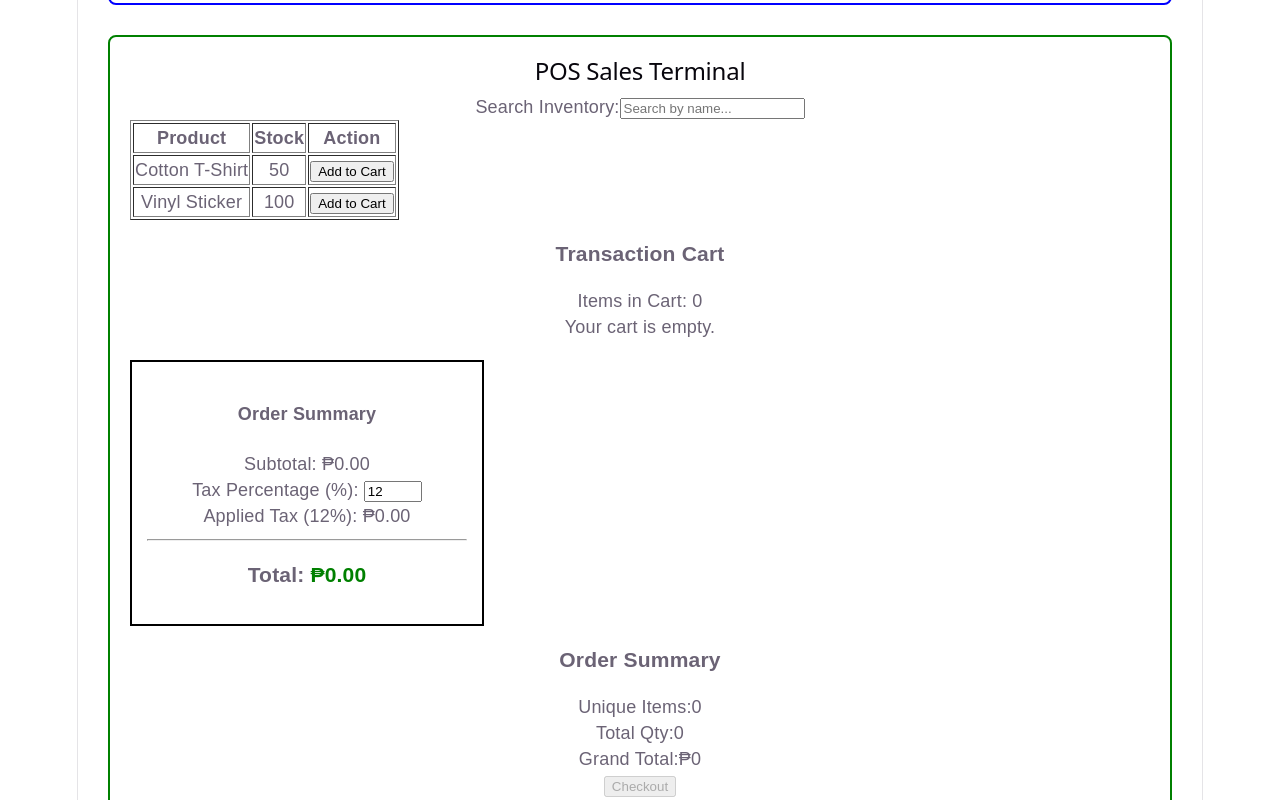
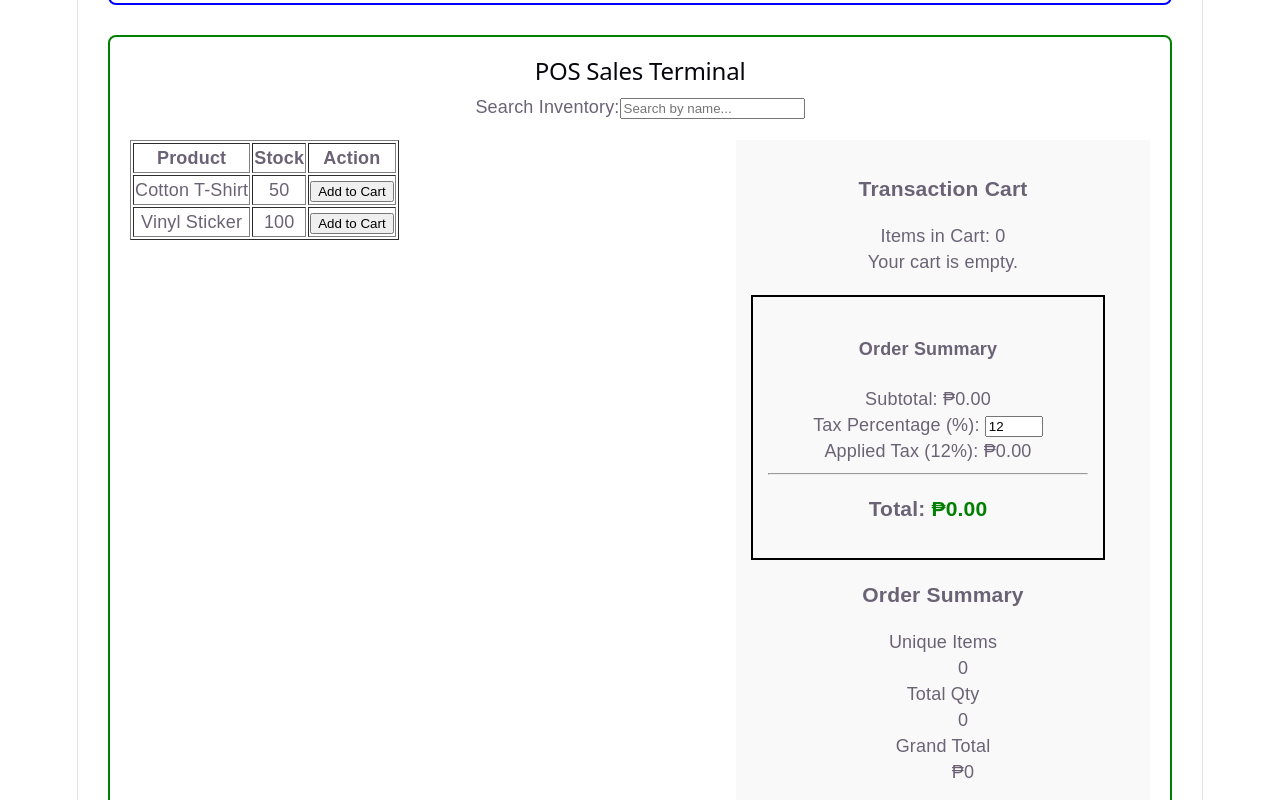
Before and after one commit to midterm-2026-projects/PrintSync, a React app in the folder frontend/: page / in a window 1280 px wide. Shown: the part 1620-2420 px from the top of the page. Built offline with nearby package versions, Linux system fonts and the light colour scheme; the HTML template or start-up script is replaced by a standard one.

Commit message:
Frontend Fix

```diff
--- a/frontend/src/App.jsx
+++ b/frontend/src/App.jsx
@@ -8,7 +8,13 @@ import DesignGallery from './features/inventory/components/DesignGallery';
 import InventoryFilter from './features/inventory/components/InventoryFilter';
 
 // --- POS (Lyell) ---
-import POS from './features/pos/pages/Pos';
+import POSSearchBar from './features/pos/components/POSSearchBar';
+import POSItemList from './features/pos/components/POSItemList';
+import POSCart from './features/pos/components/POSCart';
+import POSTotals from './features/pos/components/POSTotals';
+import Ordersummary from './features/pos/components/Ordersummary';
+import Checkoutmodal from './features/pos/components/Checkoutmodal';
+import Receipt from './features/pos/components/Receipt';
 
 // --- ANALYTICS COMPONENTS (Roi) ---
 import AnalyticsHeader from './features/analytics/components/AnalyticsHeader';
@@ -35,7 +41,13 @@ function App() {
     { id: 103, title: 'Retro Badge', url: 'https://via.placeholder.com/600/d32776' }
   ]);
 
-  // 3. Analytics Mock History
+  // 3. POS States
+  const [cart, setCart] = useState([]);
+  const [posSearch, setPosSearch] = useState('');
+  const [showModal, setShowModal] = useState(false);
+  const [receiptCart, setReceiptCart] = useState(null);
+
+  // 4. Analytics Mock History
   const [salesHistory] = useState([
     { id: 'TXN-001', date: '2023-10-25', amount: 1500 },
     { id: 'TXN-002', date: '2023-10-26', amount: 3000 },
@@ -51,6 +63,34 @@ function App() {
   const handleAddInventory = (newItem) => {
     setInventory([...inventory, newItem]);
   };
+
+  // POS handlers
+  const handleAddToCart = (item) => {
+    setCart((prev) => {
+      const exists = prev.find((c) => c.id === item.id);
+      if (exists) {
+        return prev.map((c) =>
+          c.id === item.id ? { ...c, quantity: c.quantity + 1 } : c
+        );
+      }
+      return [...prev, { ...item, quantity: 1 }];
+    });
+  };
+
+  const handleUpdateCartQty = (id, newQty) => {
+    if (newQty < 1) setCart((prev) => prev.filter((i) => i.id !== id));
+    else setCart((prev) => prev.map((i) => (i.id === id ? { ...i, quantity: newQty } : i)));
+  };
+
+  const handleCheckout = () => setShowModal(true);
+
+  const handleConfirm = () => {
+    setReceiptCart([...cart]);
+    setCart([]);
+    setShowModal(false);
+  };
+
+  const handleCloseReceipt = () => setReceiptCart(null);
 
   return (
     <div style={{ padding: '30px', maxWidth: '1300px', margin: '0 auto', fontFamily: 'Arial, sans-serif' }}>
@@ -81,7 +121,37 @@ function App() {
 
       {/* --- OBJECTIVE 2: POINT-OF-SALE (LYELL) --- */}
       <section style={{ border: '2px solid green', padding: '20px', marginBottom: '30px', borderRadius: '8px' }}>
-        <POS inventory={inventory} />
+        <h2>POS Sales Terminal</h2>
+
+        <POSSearchBar value={posSearch} onChange={setPosSearch} />
+
+        <div style={{ display: 'flex', gap: '30px', marginTop: '20px' }}>
+          <div style={{ flex: '1.5' }}>
+            <POSItemList
+              inventory={inventory}
+              searchQuery={posSearch}
+              onSelectItem={handleAddToCart}
+            />
+          </div>
+
+          <div style={{ flex: '1', backgroundColor: '#f9f9f9', padding: '15px' }}>
+            <POSCart cartItems={cart} onUpdateQty={handleUpdateCartQty} />
+            <POSTotals cartItems={cart} />
+            <Ordersummary cartItems={cart} onCheckout={handleCheckout} />
+          </div>
+        </div>
+
+        {showModal && (
+          <Checkoutmodal
+            cartItems={cart}
+            onConfirm={handleConfirm}
+            onCancel={() => setShowModal(false)}
+          />
+        )}
+
+        {receiptCart && (
+          <Receipt cartItems={receiptCart} onClose={handleCloseReceipt} />
+        )}
       </section>
 
       {/* --- OBJECTIVE 3: ANALYTICS (ROI) --- */}
--- a/frontend/src/features/pos/components/Checkoutmodal.jsx
+++ b/frontend/src/features/pos/components/Checkoutmodal.jsx
@@ -1,31 +1,45 @@
 const CheckoutModal = ({ cartItems, onConfirm, onCancel }) => {
   const items = cartItems ?? [];
   const uniqueItemCount = items.length;
-  const grandTotal = items.reduce((s, i) => s + i.price * i.quantity, 0);
+
+  const grandTotal = items.reduce((sum, item) => sum + item.price * item.quantity, 0);
+  const formatMoney = (value) => value.toLocaleString();
 
   return (
     <div role="dialog" aria-modal="true" aria-label="Checkout confirmation">
       <h2>Order Confirmation</h2>
 
+      <dl>
         <div>
-        <span>Unique Items:</span>
-        <span aria-label="unique item count">{uniqueItemCount}</span>
+          <dt>Unique Items</dt>
+          <dd aria-label="unique item count">{uniqueItemCount}</dd>
         </div>
         <div>
-        <span>Grand Total:</span>
-        <span aria-label="checkout grand total">₱{grandTotal.toLocaleString()}</span>
+          <dt>Grand Total</dt>
+          <dd aria-label="checkout grand total">₱{formatMoney(grandTotal)}</dd>
         </div>
+      </dl>
 
-      <ul>
-        {items.map((item) => (
+      <h3>Items</h3>
+      <ul aria-label="checkout items">
+        {items.map((item) => {
+          const subtotal = item.price * item.quantity;
+          return (
             <li key={item.id}>
-            {item.productName} x{item.quantity} — ₱{(item.price * item.quantity).toLocaleString()}
+              {item.productName} x{item.quantity} — ₱{formatMoney(subtotal)}
             </li>
-        ))}
+          );
+        })}
       </ul>
 
-      <button onClick={onConfirm} aria-label="Confirm order">Confirm Order</button>
-      <button onClick={onCancel} aria-label="Cancel order">Cancel</button>
+      <div>
+        <button onClick={onConfirm} aria-label="Confirm order">
+          Confirm Order
+        </button>
+        <button onClick={onCancel} aria-label="Cancel order">
+          Cancel
+        </button>
+      </div>
     </div>
   );
 };
--- a/frontend/src/features/pos/components/Ordersummary.jsx
+++ b/frontend/src/features/pos/components/Ordersummary.jsx
@@ -1,24 +1,30 @@
 const OrderSummary = ({ cartItems, onCheckout }) => {
   const items = cartItems ?? [];
   const uniqueItemCount = items.length;
-  const totalQty = items.reduce((s, i) => s + i.quantity, 0);
-  const grandTotal = items.reduce((s, i) => s + i.price * i.quantity, 0);
+  const totalQty = items.reduce((sum, item) => sum + item.quantity, 0);
+  const grandTotal = items.reduce((sum, item) => sum + item.price * item.quantity, 0);
+
+  const formatMoney = (value) => value.toLocaleString();
 
   return (
     <div>
       <h3>Order Summary</h3>
+
+      <dl>
         <div>
-        <span>Unique Items:</span>
-        <span aria-label="unique item count">{uniqueItemCount}</span>
+          <dt>Unique Items</dt>
+          <dd aria-label="unique item count">{uniqueItemCount}</dd>
         </div>
         <div>
-        <span>Total Qty:</span>
-        <span aria-label="total quantity">{totalQty}</span>
+          <dt>Total Qty</dt>
+          <dd aria-label="total quantity">{totalQty}</dd>
         </div>
         <div>
-        <span>Grand Total:</span>
-        <span aria-label="grand total">₱{grandTotal.toLocaleString()}</span>
+          <dt>Grand Total</dt>
+          <dd aria-label="grand total">₱{formatMoney(grandTotal)}</dd>
         </div>
+      </dl>
+
       <button
         onClick={onCheckout}
         disabled={items.length === 0}
--- a/frontend/src/features/pos/components/Receipt.jsx
+++ b/frontend/src/features/pos/components/Receipt.jsx
@@ -13,39 +13,46 @@ const Receipt = ({ cartItems, onClose }) => {
   const now = new Date();
 
   // Requirement: Calculate grand total (₱750 for the mock data)
-  const grandTotal = cartItems.reduce((sum, item) => sum + (item.price * item.quantity), 0);
+  const grandTotal = cartItems.reduce(
+    (sum, item) => sum + item.price * item.quantity,
+    0
+  );
+
+  const formatMoney = (value) => value.toLocaleString();
 
   return (
     <div aria-label="receipt">
       <h1>Receipt</h1>
 
-      <p>
-        <strong>ID:</strong>{' '}
-        <span aria-label="transaction id">{transactionId}</span>
-      </p>
+      <dl>
+        <div>
+          <dt>ID</dt>
+          <dd aria-label="transaction id">{transactionId}</dd>
+        </div>
+        <div>
+          <dt>Date</dt>
+          <dd aria-label="receipt date">{now.toLocaleDateString()}</dd>
+        </div>
+        <div>
+          <dt>Time</dt>
+          <dd aria-label="receipt time">
+            {now.toLocaleTimeString([], { hour: '2-digit', minute: '2-digit', hour12: false })}
+          </dd>
+        </div>
+      </dl>
 
-      <p>
-        <strong>Date:</strong>{' '}
-        <span aria-label="receipt date">{now.toLocaleDateString()}</span>
-      </p>
-
-      <p>
-        <strong>Time:</strong>{' '}
-        <span aria-label="receipt time">
-          {now.toLocaleTimeString([], { hour: '2-digit', minute: '2-digit', hour12: false })}
-        </span>
-      </p>
-
-      <ul>
+      <ul aria-label="receipt items">
         {cartItems.map((item) => (
           <ReceiptItem key={item.id} item={item} />
         ))}
       </ul>
 
-      <div>
-        <strong>Total:</strong>{' '}
-        <span aria-label="receipt grand total">₱{grandTotal}</span>
-      </div>
+      <dl>
+        <div>
+          <dt>Total</dt>
+          <dd aria-label="receipt grand total">₱{formatMoney(grandTotal)}</dd>
+        </div>
+      </dl>
 
       <button aria-label="Close receipt" onClick={onClose}>
         Close
--- a/frontend/src/features/pos/components/ReceiptItem.jsx
+++ b/frontend/src/features/pos/components/ReceiptItem.jsx
@@ -5,28 +5,27 @@ const ReceiptItem = ({ item }) => {
   if (!item) return null;
 
   const subtotal = item.price * item.quantity;
+  const formatMoney = (value) => value.toLocaleString();
 
   return (
-    <li>
+    <li aria-label={`receipt item ${item.productName}`}>
       {/* Requirement: aria-label="name of..." */}
-      <span aria-label={`name of ${item.productName}`}>
-        {item.productName}
-      </span>
+      <div>
+        <strong aria-label={`name of ${item.productName}`}>{item.productName}</strong>
+      </div>
 
       {/* Requirement: aria-label="quantity of..." content "x2" */}
-      <span aria-label={`quantity of ${item.productName}`}>
-        x{item.quantity}
-      </span>
+      <div aria-label={`quantity of ${item.productName}`}>x{item.quantity}</div>
 
       {/* Requirement: aria-label="unit price of..." content "₱350 each" */}
-      <span aria-label={`unit price of ${item.productName}`}>
-        ₱{item.price} each
-      </span>
+      <div aria-label={`unit price of ${item.productName}`}>
+        ₱{formatMoney(item.price)} each
+      </div>
 
       {/* Requirement: aria-label="subtotal for..." content "₱700" */}
-      <span aria-label={`subtotal for ${item.productName}`}>
-        ₱{subtotal}
-      </span>
+      <div aria-label={`subtotal for ${item.productName}`}>
+        ₱{formatMoney(subtotal)}
+      </div>
     </li>
   );
 };
--- a/frontend/src/features/pos/pages/Pos.jsx
+++ /dev/null
@@ -1,77 +0,0 @@
-import { useState } from 'react';
-import POSSearchBar from '../components/POSSearchBar';
-import POSItemList from '../components/POSItemList';
-import POSCart from '../components/POSCart';
-import POSTotals from '../components/POSTotals';
-import OrderSummary from '../components/Ordersummary';
-import CheckoutModal from '../components/Checkoutmodal';
-import Receipt from '../components/Receipt';
-
-const POS = ({ inventory }) => {
-  const [search, setSearch] = useState('');
-  const [cart, setCart] = useState([]);
-  const [showModal, setShowModal] = useState(false);
-  const [receiptCart, setReceiptCart] = useState(null);
-
-  const handleAddToCart = (item) => {
-    setCart((prev) => {
-      const exists = prev.find((c) => c.id === item.id);
-      if (exists) {
-        return prev.map((c) =>
-          c.id === item.id ? { ...c, quantity: c.quantity + 1 } : c
-        );
-      }
-      return [...prev, { ...item, quantity: 1 }];
-    });
-  };
-
-  const handleUpdateQty = (id, newQty) => {
-    if (newQty < 1) setCart((prev) => prev.filter((i) => i.id !== id));
-    else setCart((prev) => prev.map((i) => i.id === id ? { ...i, quantity: newQty } : i));
-  };
-
-  const handleCheckout = () => setShowModal(true);
-
-  const handleConfirm = () => {
-    setReceiptCart([...cart]);
-    setCart([]);
-    setShowModal(false);
-  };
-
-  const handleCloseReceipt = () => setReceiptCart(null);
-
-  return (
-    <div>
-      <h2>POS Sales Terminal</h2>
-
-      <POSSearchBar value={search} onChange={setSearch} />
-
-      <div>
-        <POSItemList
-          inventory={inventory}
-          searchQuery={search}
-          onSelectItem={handleAddToCart}
-        />
-        <div>
-          <POSCart cartItems={cart} onUpdateQty={handleUpdateQty} />
-          <POSTotals cartItems={cart} />
-          <OrderSummary cartItems={cart} onCheckout={handleCheckout} />
-        </div>
-      </div>
-
-      {showModal && (
-        <CheckoutModal
-          cartItems={cart}
-          onConfirm={handleConfirm}
-          onCancel={() => setShowModal(false)}
-        />
-      )}
-
-      {receiptCart && (
-        <Receipt cartItems={receiptCart} onClose={handleCloseReceipt} />
-      )}
-    </div>
-  );
-};
-
-export default POS;
```
Lines whose indentation alone changed are shown as unchanged.
